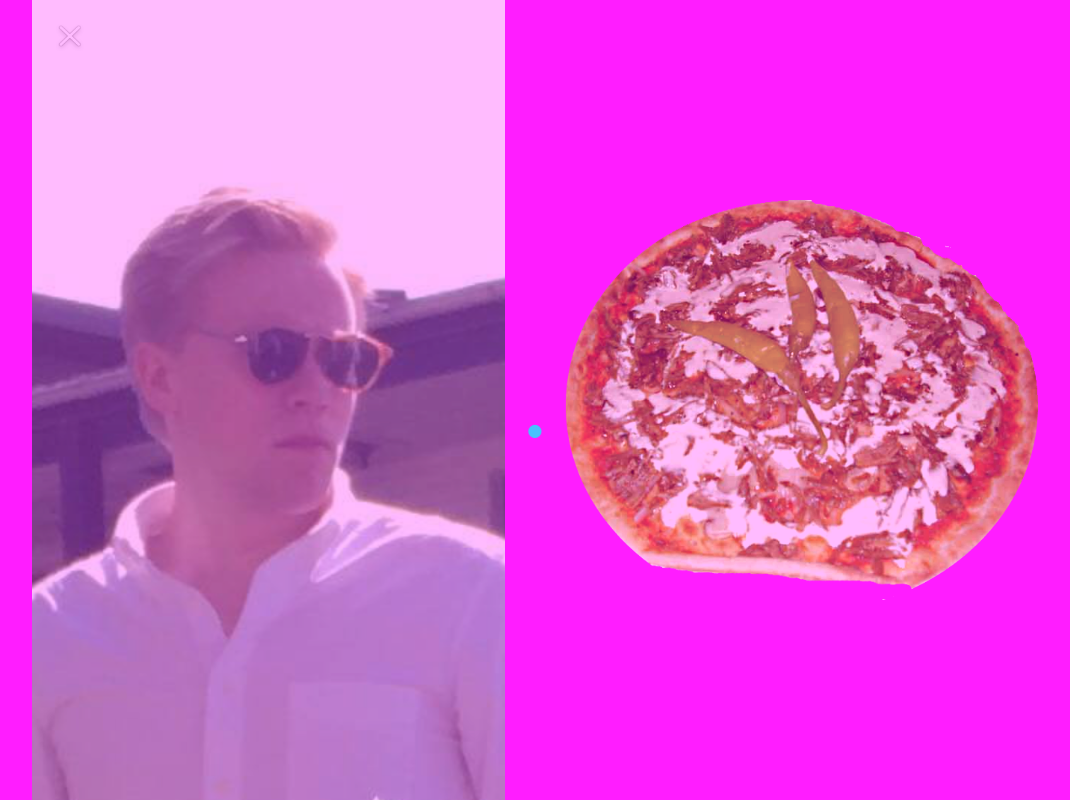
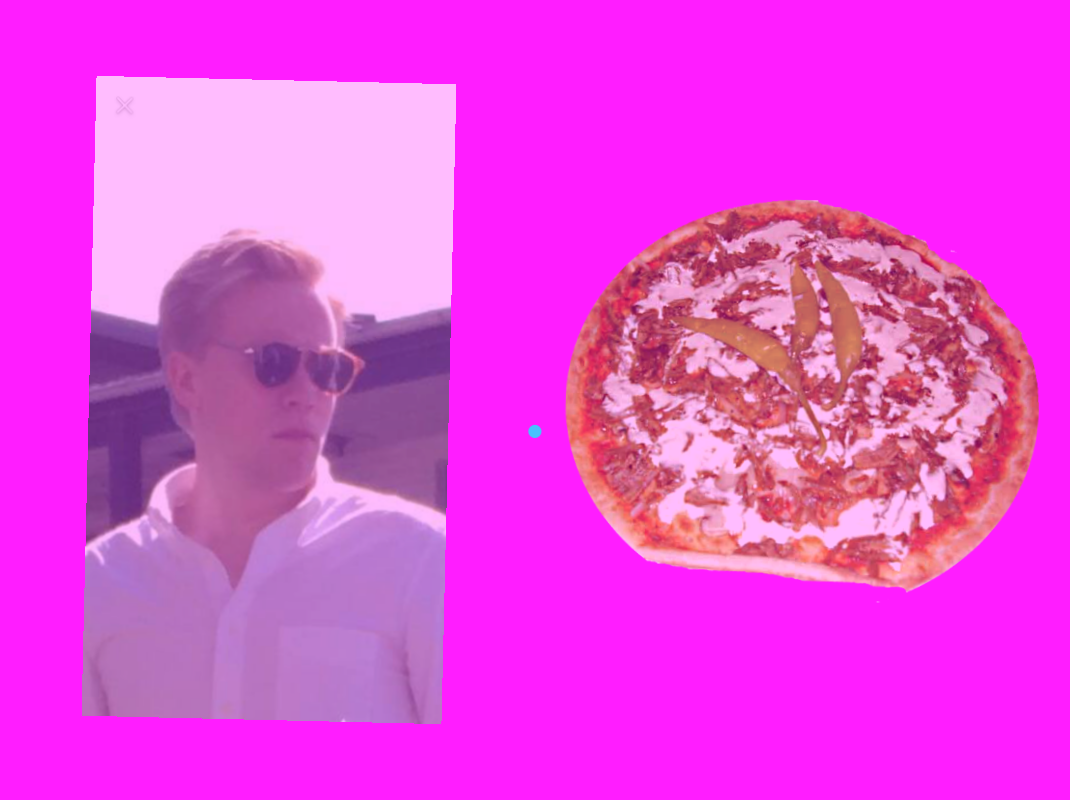
Before and after one commit to anthager/Anton.Pizza, a React (Create React App) app: page / in a window 1280 px wide. Shown: the whole page, without its empty margins (153-1223 px from the left). Built offline with nearby package versions, Linux system fonts and the light colour scheme.

Commit message:
add spinning shit and support for arabic

```diff
--- a/public/index.html
+++ b/public/index.html
@@ -25,7 +25,7 @@
 
 <body>
   <noscript>
-    You need to enable JavaScript to run this app.
+    This site fucks
   </noscript>
   <div id="root"></div>
   <!--
--- a/src/App.css
+++ b/src/App.css
@@ -11,9 +11,27 @@
 img {
   align-self: center;
   justify-self: center;
-  width: 100%;
-  max-height: 100vh;
+  max-width: 100%;
+  max-height: 80vh;
   opacity: 0.7;
+}
+
+.anton {
+  animation: spin 2000s infinite linear;
+}
+
+.pizza {
+  animation: spin 1500s infinite linear;
+}
+
+@keyframes spin {
+  from {
+    transform: rotate(0deg);
+  }
+  to {
+    transform: rotate(359deg);
+
+  }
 }
 
 span {
```
